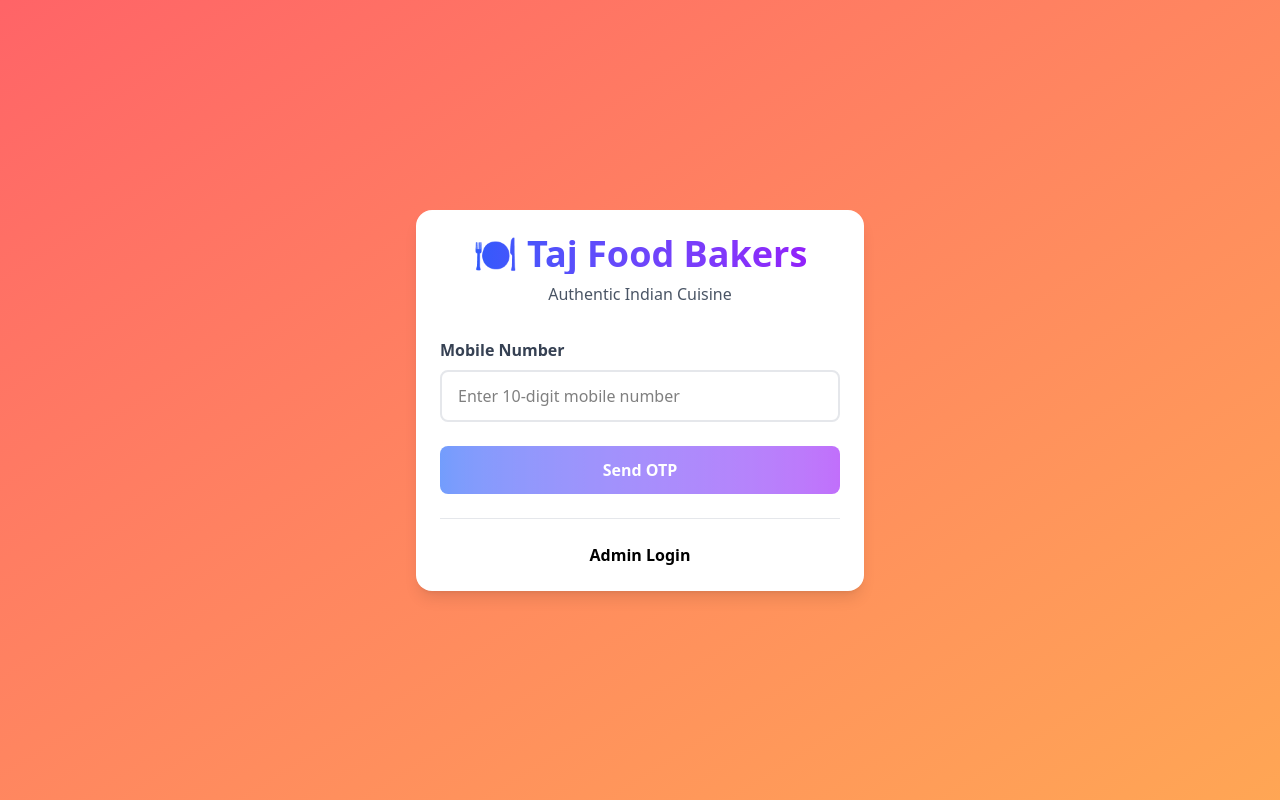
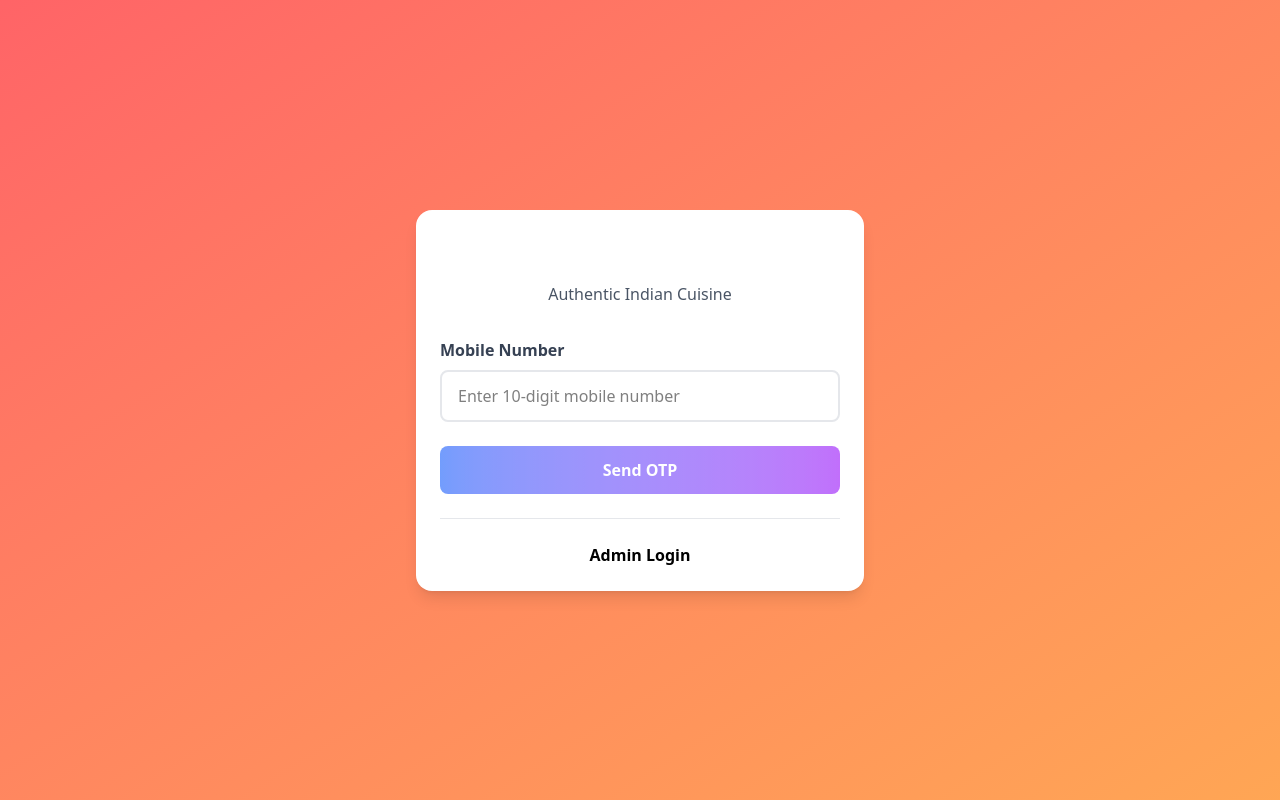
Before and after one commit to satyapal-git/neeroo, a React (Vite) app in the folder frontend2/neeroo/: page / in a window 1280 px wide. Built offline with nearby package versions, Linux system fonts and the light colour scheme.

Commit message:
login issue

```diff
--- a/frontend2/neeroo/src/pages/auth/Login.jsx
+++ b/frontend2/neeroo/src/pages/auth/Login.jsx
@@ -53,7 +53,7 @@
 
       // Backend returns: { success, message, data: { token, user } }
       // So we need to access response.data
-      const { token, user } = response.data;
+      const { token, user } = response.data || response;
 
       console.log('Token:', token); // Debug log
       console.log('User:', user); // Debug log
@@ -100,7 +100,7 @@
     <div className="min-h-screen flex items-center justify-center gradient-bg animate-gradient-shift p-4">
       <div className="card max-w-md w-full">
         <div className="text-center mb-8">
-          <h1 className="text-4xl font-bold bg-gradient-to-r from-blue-600 to-purple-600 bg-clip-text text-transparent mb-2">
+          <h1 className="text-4xl font-bold bg-gradient-to-red from-blue-600 to-purple-600 bg-clip-text text-transparent mb-2">
             🍽️ Taj Food Bakers
           </h1>
           <p className="text-gray-600">Authentic Indian Cuisine</p>
```
